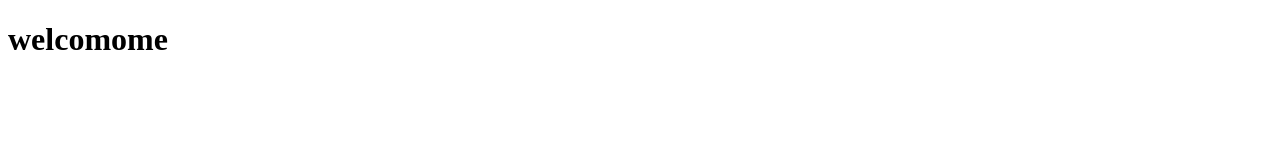
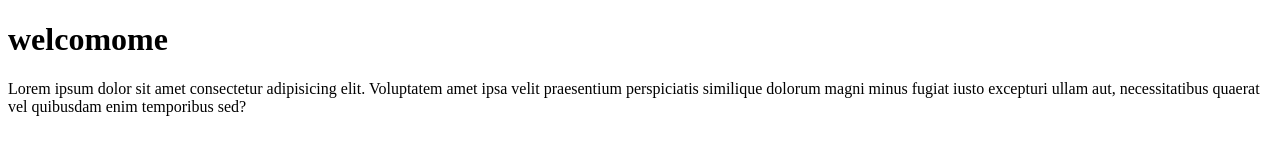
Before and after one commit to ArunKumar811/sample, a plain HTML site: page index.html in a window 1280 px wide. Drawn offline with Linux system fonts and the light colour scheme.

Commit message:
Update index.html

```diff
--- a/index.html
+++ b/index.html
@@ -7,6 +7,6 @@
 </head>
 <body>
   <h1>welcomome</h1>
-
+<p>Lorem ipsum dolor sit amet consectetur adipisicing elit. Voluptatem amet ipsa velit praesentium perspiciatis similique dolorum magni minus fugiat iusto excepturi ullam aut, necessitatibus quaerat vel quibusdam enim temporibus sed?</p>
 </body>
 </html>
```
